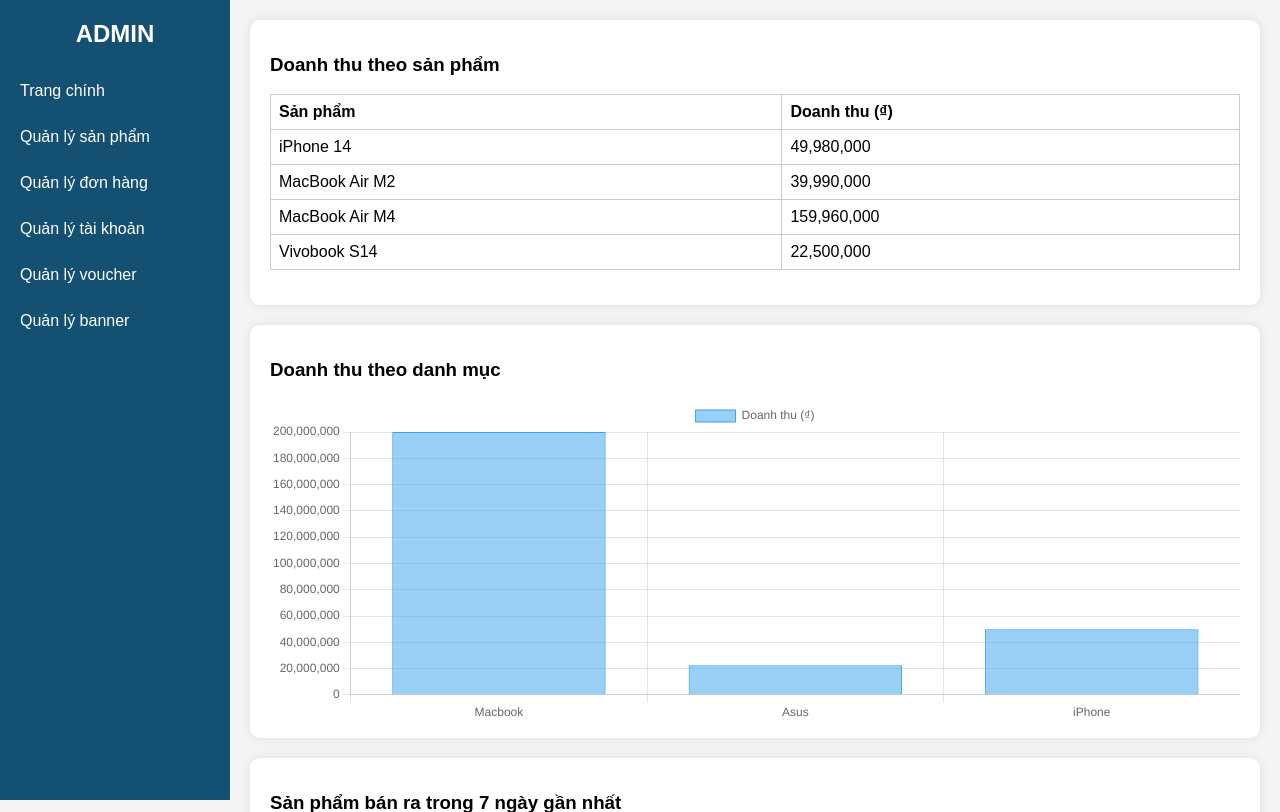
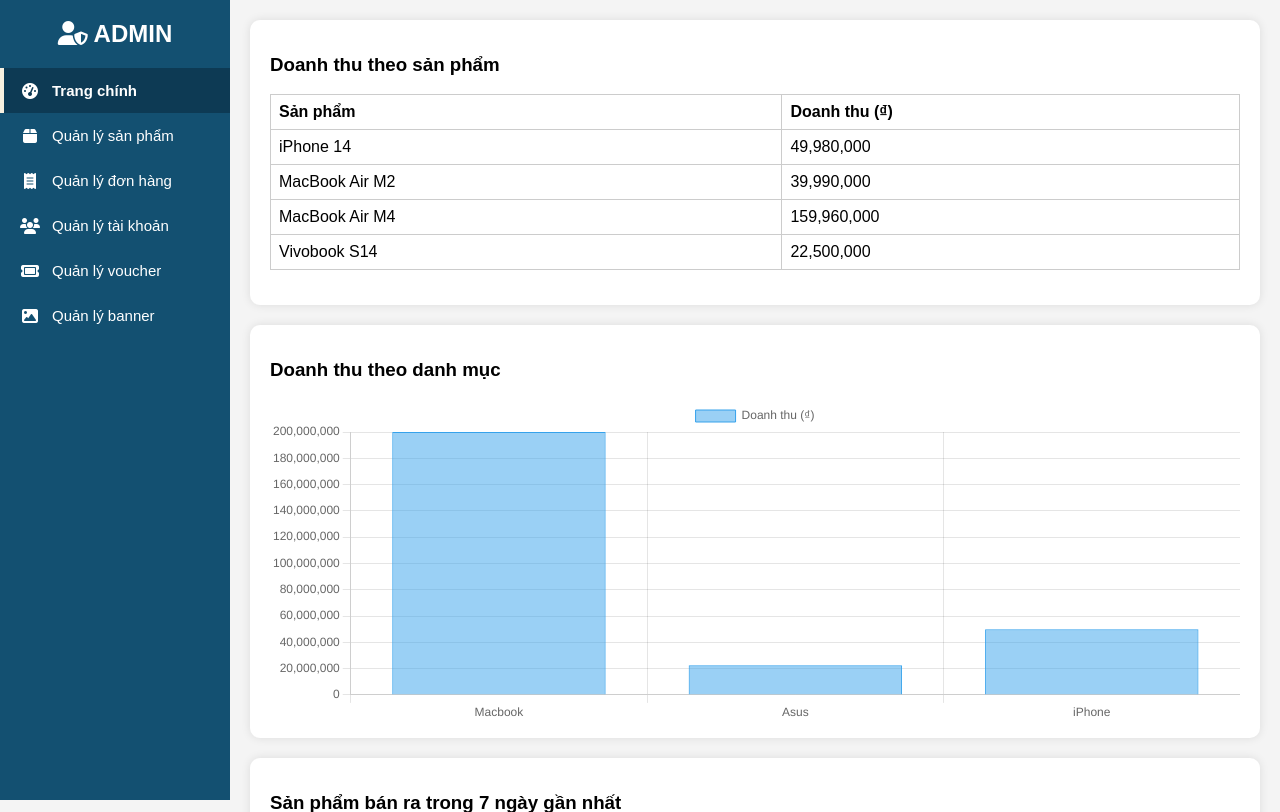
Before and after one commit to ThuyVan2909/PTUDTMDT_NhomC, a PHP site: page /admin/admin.php in a window 1280 px wide. Shown: the top 812 px of the page. Run offline with PHP 8.4, Linux system fonts and the light colour scheme; a user stored in the database is signed in; data comes from the database, SQL or seed files in the repository.

Commit message:
thêm icon banner + hover

```diff
--- a/admin/admin.php
+++ b/admin/admin.php
@@ -14,6 +14,9 @@ $view = $_GET['view'] ?? 'dashboard';
 <head>
     <title>Trang quản lý TechZone</title>
     <script src="https://cdn.jsdelivr.net/npm/chart.js"></script>
+    <link rel="stylesheet"
+          href="https://cdnjs.cloudflare.com/ajax/libs/font-awesome/6.5.1/css/all.min.css">
+
     <style>
         body { font-family: Arial; margin: 0; background: #f4f4f4; }
         .sidebar {
@@ -26,12 +29,45 @@ $view = $_GET['view'] ?? 'dashboard';
         }
         .sidebar h2 { text-align: center; padding: 20px 0; margin: 0; }
         .sidebar a {
-            display: block;
+            position: relative;
+            display: flex;
+            align-items: center;
             padding: 14px 20px;
+            gap: 12px;              /* 👈 icon cách chữ */
             color: #fff;
             text-decoration: none;
+            font-size: 15px;
+        }
+        .sidebar a::before {
+    content: "";
+    position: absolute;
+    left: 0;
+    top: 0;
+    width: 4px;
+    height: 100%;
+    background: #f7f0e0ff;         /* màu thanh */
+    opacity: 0;
+    transition: opacity 0.2s ease;
+}
+.sidebar a:hover::before {
+    opacity: 1;
+}
+.sidebar a.active::before {
+    opacity: 1;
+}
+        .sidebar a i {
+            width: 20px;            /* cố định chiều rộng icon */
+            text-align: center;
+            font-size: 16px;
         }
         .sidebar a:hover { background: #0d3a54; }
+        .sidebar a.active {
+    background: #0d3a54;     /* giống hover */
+    font-weight: 600;
+}
+.sidebar a.active:hover {
+    background: #0d3a54;
+}
 
         .content {
             margin-left: 230px;
@@ -54,16 +90,45 @@ $view = $_GET['view'] ?? 'dashboard';
 <body>
 
 <div class="sidebar">
-    <h2>ADMIN</h2>
-    <a href="admin.php?view=dashboard">Trang chính</a>
-    <a href="admin.php?view=products">Quản lý sản phẩm</a>
-    <a href="admin.php?view=orders">Quản lý đơn hàng</a>
-    <a href="admin.php?view=users">Quản lý tài khoản</a>
-    <a href="admin.php?view=coupons">Quản lý voucher</a>
-    <a href="admin.php?view=banners">Quản lý banner</a>
+    <h2><i class="fa-solid fa-user-shield"></i> ADMIN</h2>
 
+    <a href="admin.php?view=dashboard"
+       class="<?= $view === 'dashboard' ? 'active' : '' ?>">
+        <i class="fa-solid fa-gauge-high"></i>
+        Trang chính
+    </a>
 
+    <a href="admin.php?view=products"
+       class="<?= $view === 'products' ? 'active' : '' ?>">
+        <i class="fa-solid fa-box"></i>
+        Quản lý sản phẩm
+    </a>
+
+    <a href="admin.php?view=orders"
+       class="<?= $view === 'orders' ? 'active' : '' ?>">
+        <i class="fa-solid fa-receipt"></i>
+        Quản lý đơn hàng
+    </a>
+
+    <a href="admin.php?view=users"
+       class="<?= $view === 'users' ? 'active' : '' ?>">
+        <i class="fa-solid fa-users"></i>
+        Quản lý tài khoản
+    </a>
+
+    <a href="admin.php?view=coupons"
+       class="<?= $view === 'coupons' ? 'active' : '' ?>">
+        <i class="fa-solid fa-ticket"></i>
+        Quản lý voucher
+    </a>
+
+    <a href="admin.php?view=banners"
+       class="<?= $view === 'banners' ? 'active' : '' ?>">
+        <i class="fa-solid fa-image"></i>
+        Quản lý banner
+    </a>
 </div>
+
 
 <div class="content">
 
```
